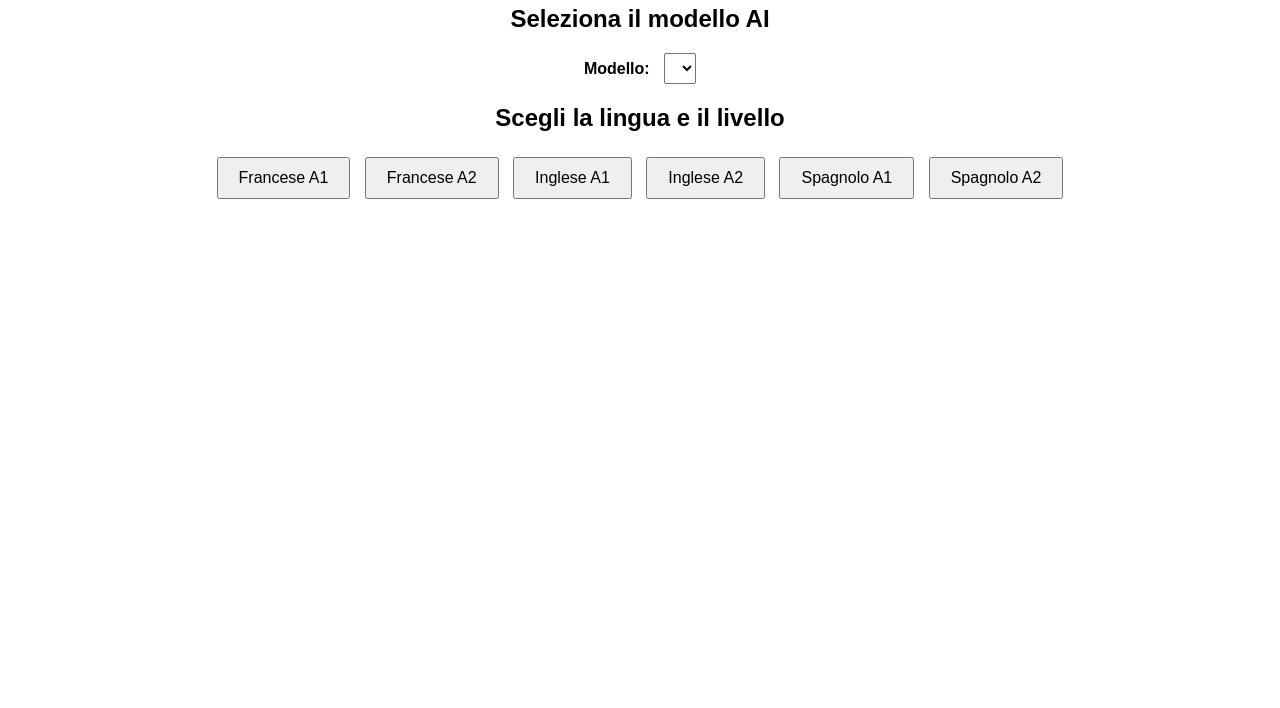
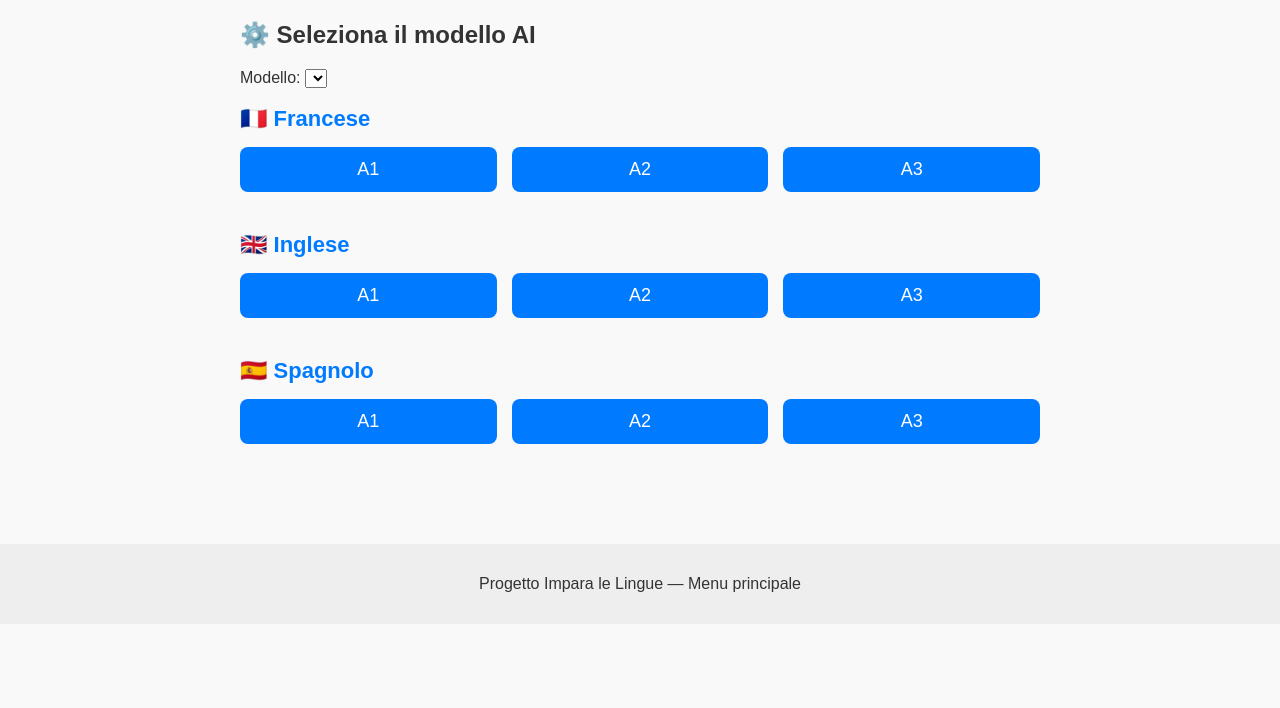
Before and after one commit to fabiorimini/impara-le-lingue, a plain HTML site: page index.html in a window 1280 px wide. Shown: the part 92-800 px from the top of the page. Drawn offline with Linux system fonts and the light colour scheme; no server answers.

Commit message:
Update index.html

```diff
--- a/index.html
+++ b/index.html
@@ -2,56 +2,55 @@
 <html lang="it">
 <head>
   <meta charset="UTF-8">
+  <meta name="viewport" content="width=device-width, initial-scale=1.0">
   <title>Impara le Lingue</title>
-  <style>
-    body {
-      font-family: Arial, sans-serif;
-      text-align: center;
-      margin: 40px;
-    }
-    h1 {
-      margin-bottom: 20px;
-    }
-    .buttons {
-      margin: 20px 0;
-    }
-    button {
-      margin: 5px;
-      padding: 10px 20px;
-      font-size: 16px;
-      cursor: pointer;
-    }
-    label {
-      font-weight: bold;
-      margin-right: 10px;
-    }
-    select {
-      padding: 5px;
-      font-size: 16px;
-    }
-  </style>
+  <link rel="stylesheet" href="style.css">
 </head>
 <body>
-  <h1>Impara le Lingue</h1>
+  <header>
+    <h1>🌍 Impara le Lingue</h1>
+  </header>
 
-  <!-- 🔵 Menù modelli -->
-  <div>
-    <h2>Seleziona il modello AI</h2>
-    <label for="modelSelect">Modello:</label>
-    <select id="modelSelect"></select>
-  </div>
+  <main>
+    <!-- 🔵 Menù modelli -->
+    <section class="model-block">
+      <h2>⚙️ Seleziona il modello AI</h2>
+      <label for="modelSelect">Modello:</label>
+      <select id="modelSelect"></select>
+    </section>
 
-  <!-- 🔵 Bottoni lingue e livelli -->
-  <div class="buttons">
-    <h2>Scegli la lingua e il livello</h2>
-    <button onclick="goToPage('fr-a1')">Francese A1</button>
-    <button onclick="goToPage('fr-a2')">Francese A2</button>
-    <button onclick="goToPage('en-a1')">Inglese A1</button>
-    <button onclick="goToPage('en-a2')">Inglese A2</button>
-    <button onclick="goToPage('es-a1')">Spagnolo A1</button>
-    <button onclick="goToPage('es-a2')">Spagnolo A2</button>
-    <!-- aggiungi altri livelli/pagine se vuoi -->
-  </div>
+    <!-- 🔵 Lingue e livelli -->
+    <section class="language-block">
+      <h2>🇫🇷 Francese</h2>
+      <div class="menu">
+        <a class="btn" href="/fr-a1/">A1</a>
+        <a class="btn" href="/fr-a2/">A2</a>
+        <a class="btn" href="/fr-a3/">A3</a>
+      </div>
+    </section>
+
+    <section class="language-block">
+      <h2>🇬🇧 Inglese</h2>
+      <div class="menu">
+        <a class="btn" href="/en-a1/">A1</a>
+        <a class="btn" href="/en-a2/">A2</a>
+        <a class="btn" href="/en-a3/">A3</a>
+      </div>
+    </section>
+
+    <section class="language-block">
+      <h2>🇪🇸 Spagnolo</h2>
+      <div class="menu">
+        <a class="btn" href="/es-a1/">A1</a>
+        <a class="btn" href="/es-a2/">A2</a>
+        <a class="btn" href="/es-a3/">A3</a>
+      </div>
+    </section>
+  </main>
+
+  <footer>
+    <p>Progetto Impara le Lingue — Menu principale</p>
+  </footer>
 
   <script>
     // 🔧 Carica dinamicamente i modelli da OpenRouter
@@ -83,15 +82,19 @@
       return select ? select.value : "openrouter/free";
     }
 
-    // 🔧 Navigazione alle pagine lingue/ livelli
-    function goToPage(page) {
-      const model = getSelectedModel();
-      // Passa il modello scelto come query string
-      window.location.href = `${page}.html?model=${encodeURIComponent(model)}`;
-    }
+    // 🔧 Intercetta i click sui link delle lingue e aggiunge il modello scelto
+    document.addEventListener("DOMContentLoaded", () => {
+      loadModels();
 
-    // Carica i modelli quando la pagina è pronta
-    document.addEventListener("DOMContentLoaded", loadModels);
+      document.querySelectorAll(".menu a").forEach(link => {
+        link.addEventListener("click", e => {
+          e.preventDefault();
+          const model = getSelectedModel();
+          const target = e.currentTarget.getAttribute("href");
+          window.location.href = `${target}?model=${encodeURIComponent(model)}`;
+        });
+      });
+    });
   </script>
 </body>
 </html>
```
